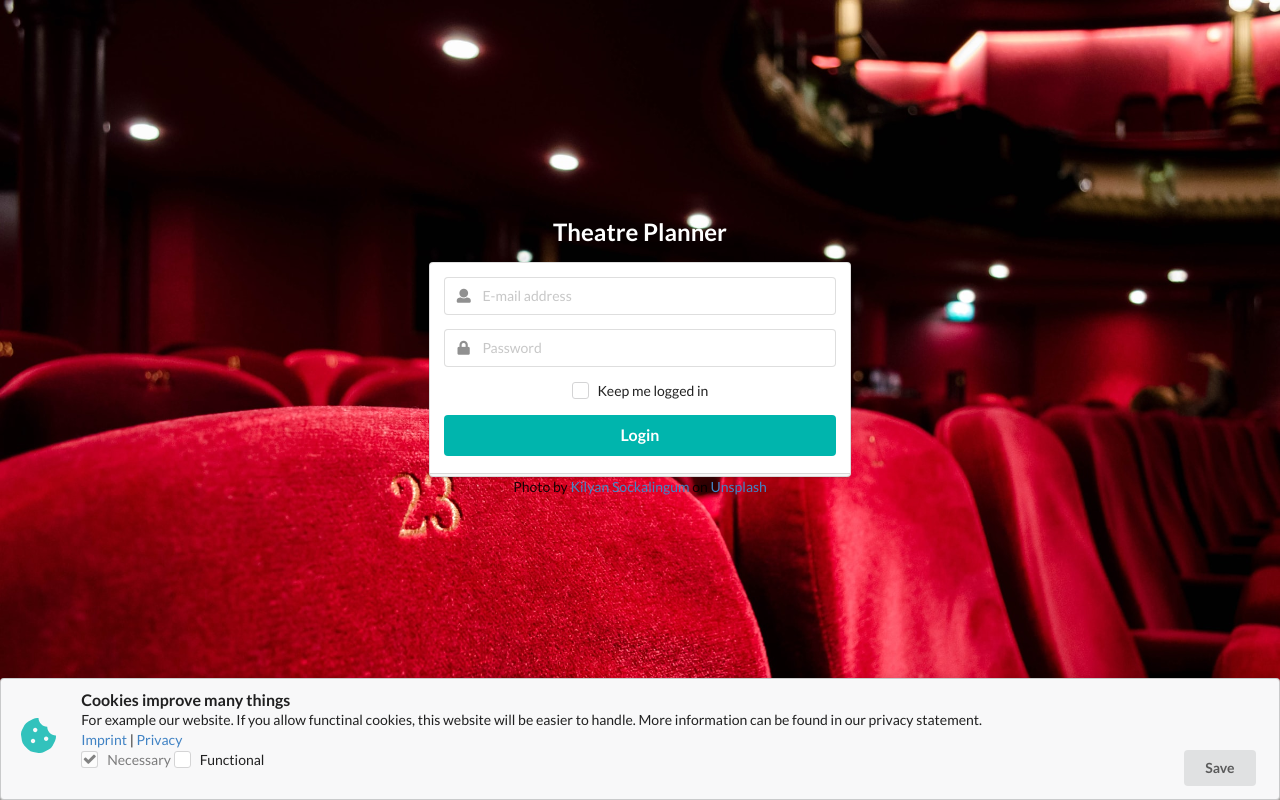
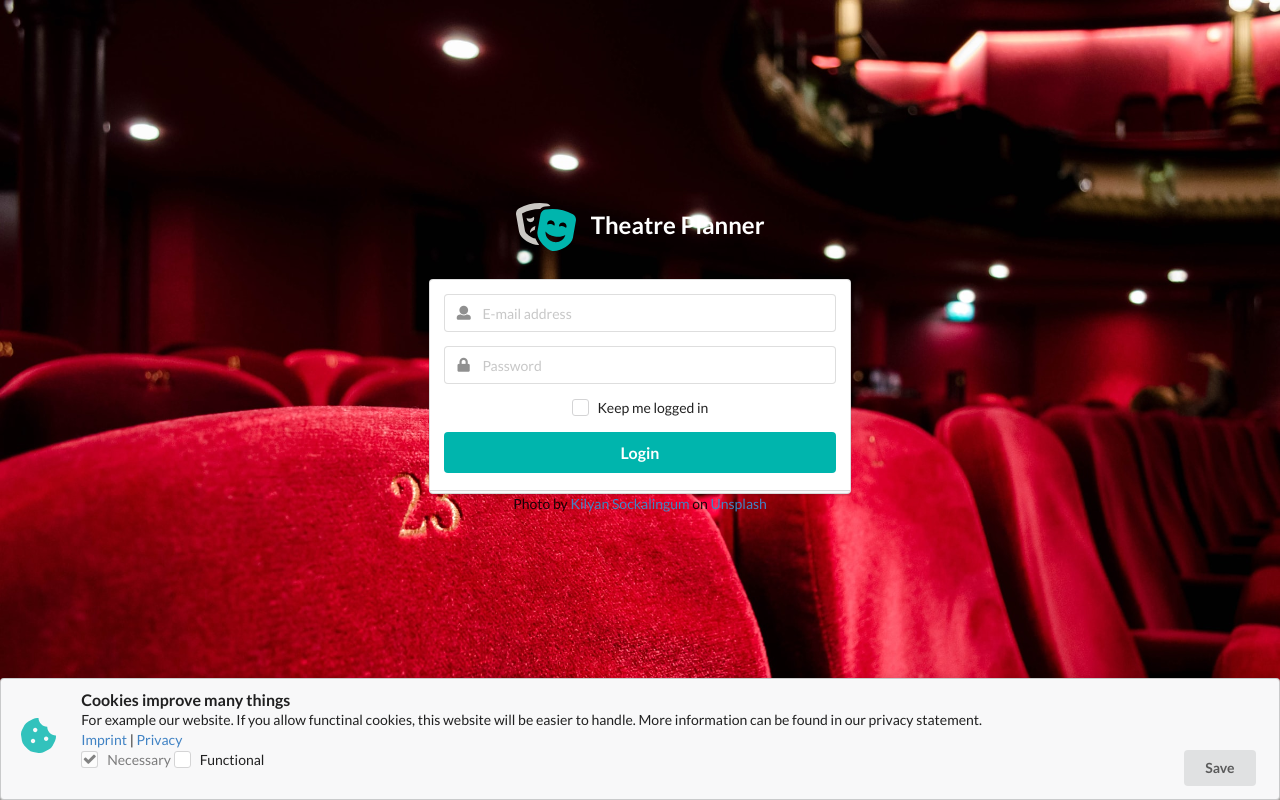
Before and after one commit to m4lt3/theatre_planner, a PHP site: page /index.php in a window 1280 px wide. Run offline with PHP 8.4, Linux system fonts and the light colour scheme.

Commit message:
Add Meta information for web standards
It ow supports Adwanced web applications, favicons and opengraph

```diff
--- a/head.php
+++ b/head.php
@@ -1,7 +1,24 @@
 <link rel="stylesheet" href="/theatre_planner/css/semantic.min.css">
 <link rel="stylesheet" href="/theatre_planner/css/custom.css">
-<meta name="viewport" content="width=device-width">
+<meta name="viewport" content="width=device-width, inital-scale=1">
 <meta name="author" content="Malte Jakob Informatik">
+<!--- favicon stuff by ralfavicongenerator.net -->
+<link rel="apple-touch-icon" sizes="180x180" href="<?php echo str_replace($_SERVER["DOCUMENT_ROOT"], "", __DIR__)?>/apple-touch-icon.png">
+<link rel="icon" type="image/png" sizes="32x32" href="<?php echo str_replace($_SERVER["DOCUMENT_ROOT"], "", __DIR__)?>/favicon-32x32.png">
+<link rel="icon" type="image/png" sizes="16x16" href="<?php echo str_replace($_SERVER["DOCUMENT_ROOT"], "", __DIR__)?>/favicon-16x16.png">
+<link rel="manifest" href="<?php echo str_replace($_SERVER["DOCUMENT_ROOT"], "", __DIR__ . "/php/translations/webmanifest/" . $lang->lang)?>.webmanifest">
+<link rel="mask-icon" href="<?php echo str_replace($_SERVER["DOCUMENT_ROOT"], "", __DIR__)?>/safari-pinned-tab.svg" color="#00b5ad">
+<meta name="msapplication-TileColor" content="#ffffff">
+<meta name="theme-color" content="#00b5ad">
+
+<!-- opengraph stuff by realfavicongenerator.net -->
+<meta property="og:image:width" content="279">
+<meta property="og:image:height" content="279">
+<meta property="og:title" content="<?php echo $lang->title ?>">
+<meta property="og:description" content="<?php echo $lang->og_description ?>">
+<meta property="og:url" content="<?php echo ((!empty($_SERVER["HTTPS"]) && $_SERVER['HTTPS'] !== 'off')?"https://":"http://") . $_SERVER['SERVER_NAME'] . str_replace($_SERVER["DOCUMENT_ROOT"], '', __DIR__) ?>/index.php">
+<meta property="og:image" content="<?php echo ((!empty($_SERVER["HTTPS"]) && $_SERVER['HTTPS'] !== 'off')?"https://":"http://") . $_SERVER['SERVER_NAME'] . str_replace($_SERVER["DOCUMENT_ROOT"], '', __DIR__) ?>/images/og-image.jpg">
+
 <?php
 $config = require "php/config.php";
 echo $config->header_tags;
--- a/index.php
+++ b/index.php
@@ -72,7 +72,8 @@ if($loggedIn){
     <main id="loginScreen">
       <div class="ui middle aligned center aligned grid">
         <div class="column">
-          <h2 class="ui header" style="color:white">
+          <h2 class="ui image header" style="color:white">
+            <img class="image" src="./images/favicon.svg" alt="Masks">
             <div class="content">
               <?php echo $lang->title ?>
             </div>
--- a/php/translations/de.php
+++ b/php/translations/de.php
@@ -116,5 +116,6 @@ return (object) array(
   "necessary" => "Notwendig",
   "functional" => "Funktional",
   "allow_cookies" => "Funktionale Cookies erlauben",
+  "og_description" => "Theater-Planer ist ein kostenloses un einfach zu benutzendes Tool, um Proben für die eigene Theatergruppe zu organisiern. Leg gleich los!",
 );
 ?>
--- a/php/translations/en.php
+++ b/php/translations/en.php
@@ -116,5 +116,6 @@ return (object) array(
   "necessary" => "Necessary",
   "functional" => "Functional",
   "allow_cookies" => "Allow functional cookies",
+  "og_description" => "Theatre Planner is a free and easy to use tool for organizing practices for your theatre group. Get started now!",
 );
 ?>
```
Also changed, not shown: browserconfig.xml (added, +9 -0 lines), android-chrome-192x192.png (added), android-chrome-512x512.png (added), apple-touch-icon.png (added), favicon-16x16.png (added), favicon-32x32.png (added), favicon.ico (added), images/favicon.svg (added), images/og-image.jpg (added), mstile-150x150.png (added), php/translations/webmanifest/de.webmanifest (added), php/translations/webmanifest/en.webmanifest (added), safari-pinned-tab.svg (added).
